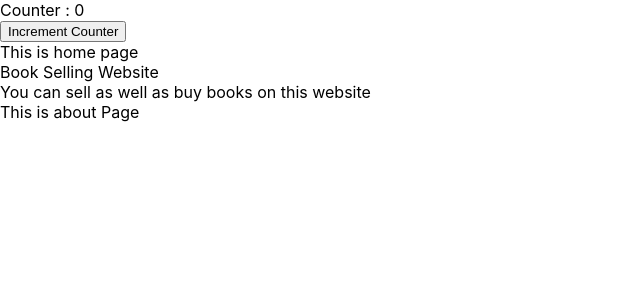
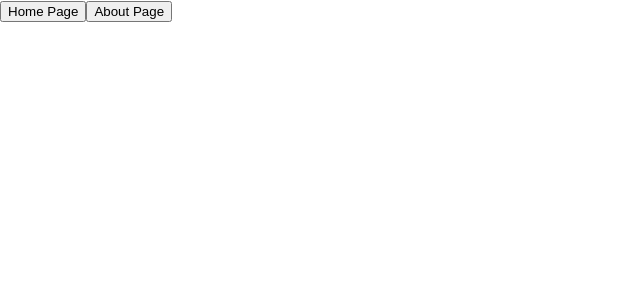
Before and after one commit to yalathiya/BookSellingWebsite, a React (Create React App) app in the folder book-selling-site/: page / in a window 1280 px wide. Shown: the top 300 px of the page, without its empty margins (0-640 px from the left). Built offline with nearby package versions, Linux system fonts and the light colour scheme.

Commit message:
still issues to implement home page and about page visibility through ternary operator

```diff
--- a/book-selling-site/src/App.js
+++ b/book-selling-site/src/App.js
@@ -8,9 +8,23 @@ class App extends React.Component {
   render() {
     return (
       <>
-        <Counter />
-        <Home />
-        <About />
+        {/* <Counter /> */}
+        <button
+          onClick={() => {
+            return <Home />;
+          }}
+        >
+          Home Page
+        </button>
+        <button
+          onClick={() => {
+            return <About />;
+          }}
+        >
+          About Page
+        </button>
+        {/* <Home /> */}
+        {/* <About /> */}
       </>
     );
   }
```
